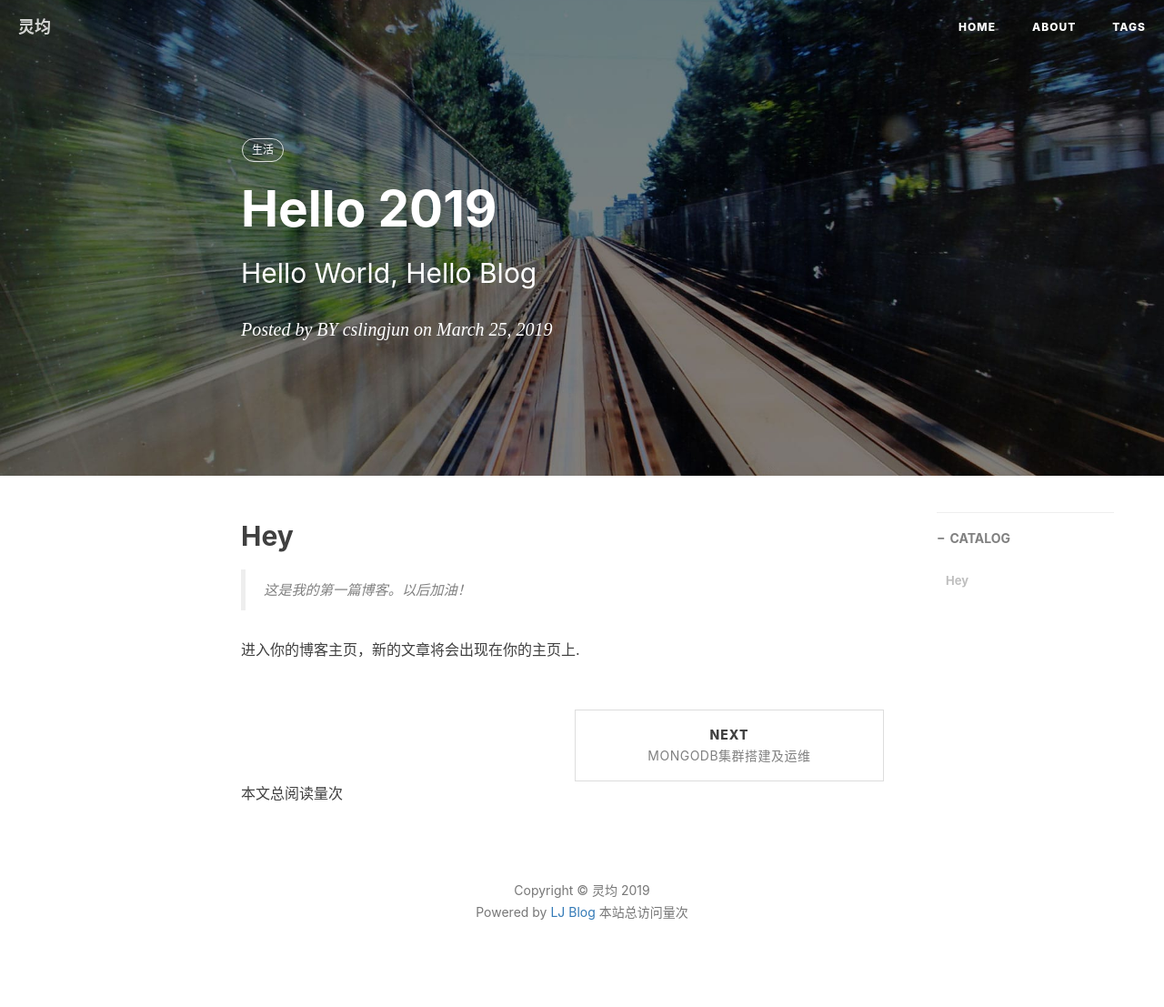
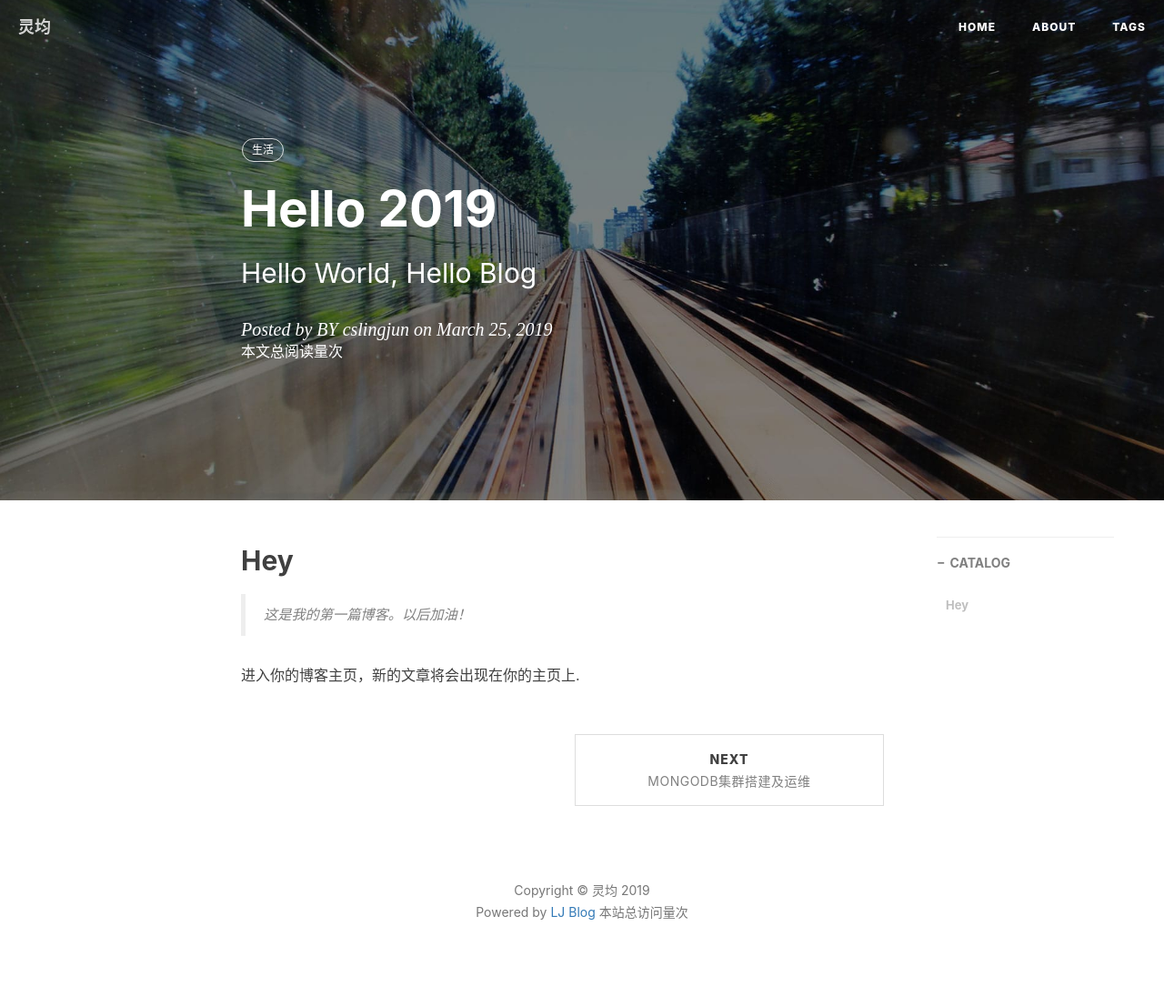
Before and after one commit to cslingjun/cslingjun.github.io, a Jekyll site: the page built from _posts/2019-03-25-Hello-2019.md, in a window 1280 px wide. Shown: the whole page at 91% size. Built offline with Jekyll 4.4.1, drawn with Linux system fonts in a browser that asks for light colours; nearby versions of some CDN libraries; comment, search, counter and statistics services are not loaded.

Commit message:
modify blog

```diff
--- a/_layouts/post.html
+++ b/_layouts/post.html
@@ -41,6 +41,9 @@ layout: default
                     <h2 class="subheading">{{ page.subtitle }}</h2>
                     {% comment %} endif {% endcomment %}
                     <span class="meta">Posted by {% if page.author %}{{ page.author }}{% else %}{{ site.title }}{% endif %} on {{ page.date | date: "%B %-d, %Y" }}</span>
+                    <span id="busuanzi_container_page_pv">
+                    本文总阅读量<span id="busuanzi_value_page_pv"></span>次
+                </span>
                 </div>
             </div>
         </div>
@@ -80,9 +83,6 @@ layout: default
                     </li>
                     {% endif %}
                 </ul>
-                <span id="busuanzi_container_page_pv">
-                本文总阅读量<span id="busuanzi_value_page_pv"></span>次
-                </span>
 
                 <!--Gitalk评论start  -->
                 {% if site.gitalk.enable %}
```
